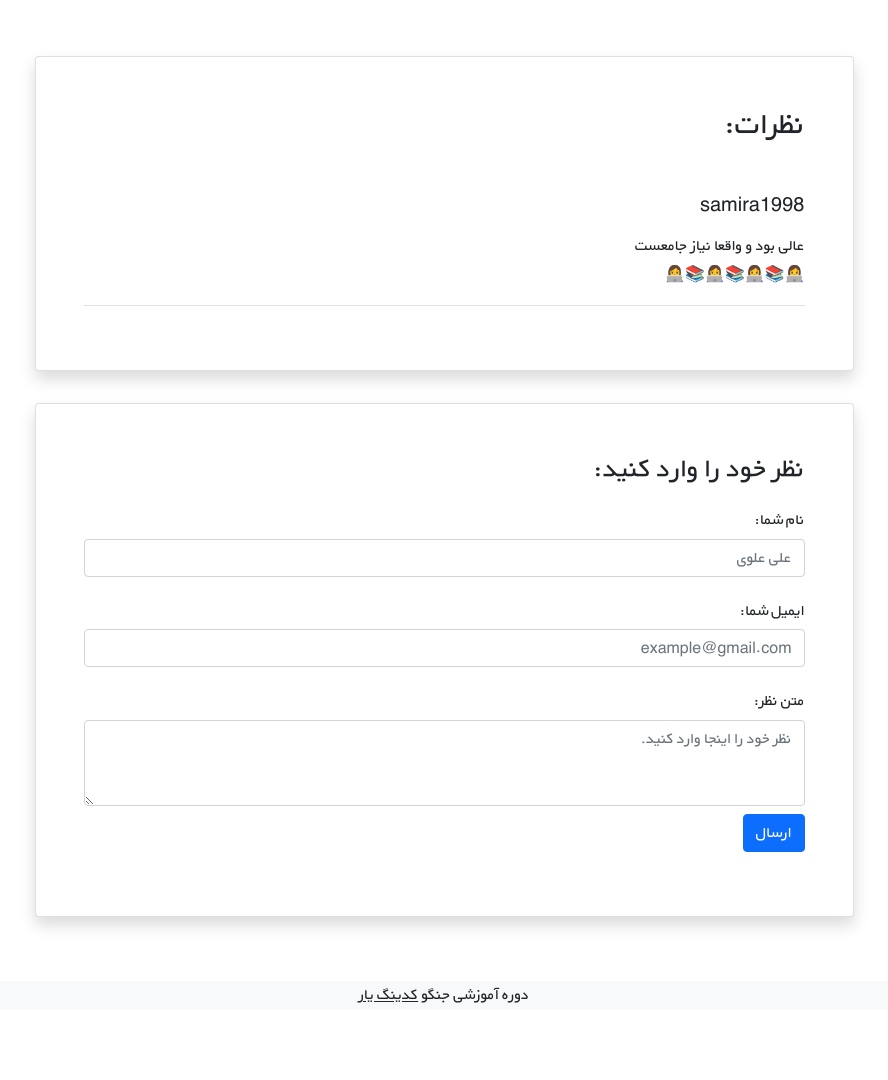
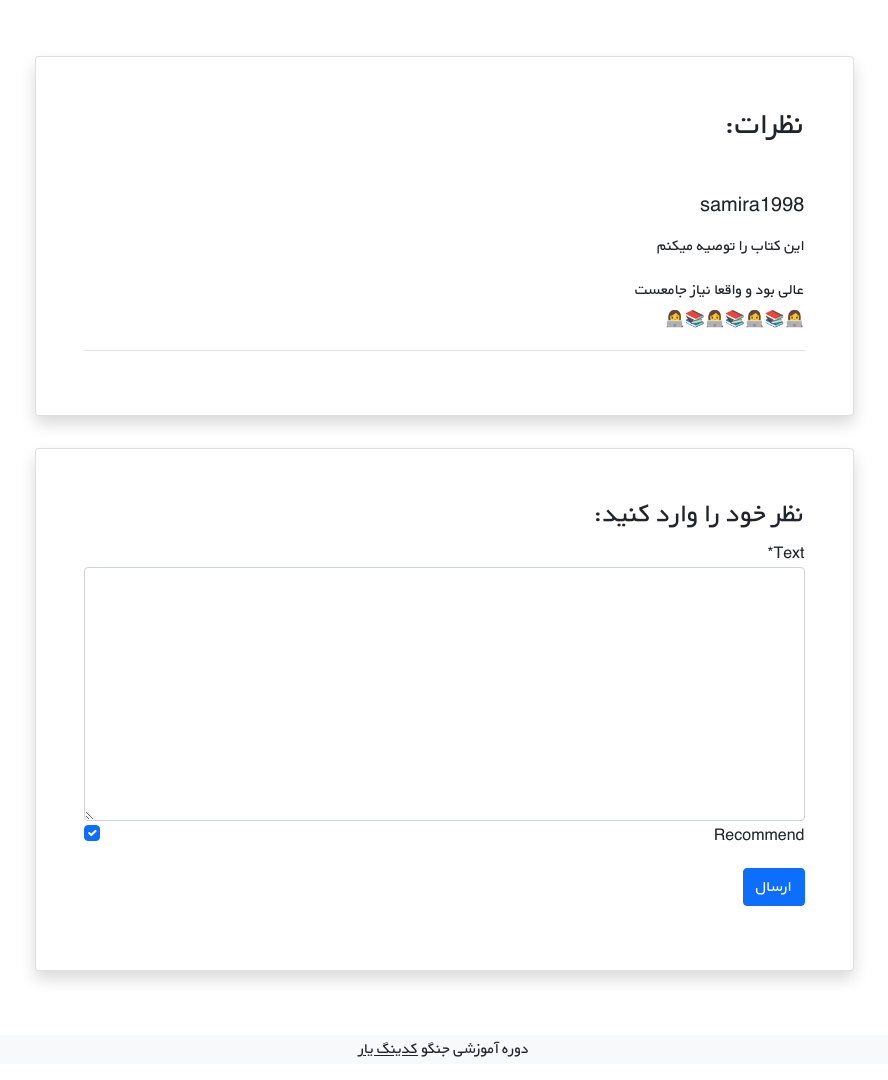
Before and after one commit to SamiraDorchalian/bookStoreWebsiteProjectDjango, a Django app: page /books/1/ in a window 1280 px wide. Shown: the part 1914-2994 px from the top of the page, without its empty margins (196-1084 px from the left). Before the commit the page ends 2917 px from the top, so only its background shows below. Run offline with Django 4.2, Linux system fonts and the light colour scheme; data comes from the database, SQL or seed files in the repository; both versions use the stored data as it was after the commit; parts of the project's set-up code (start-up, migrations or seed data) failed here and were passed over; some libraries are stand-ins or nearby versions.

Commit message:
add comment form to book detail view

```diff
--- a/bookStoreWebsiteProjectDjango-with-db.sqlite3/books/admin.py
+++ b/bookStoreWebsiteProjectDjango-with-db.sqlite3/books/admin.py
@@ -4,7 +4,7 @@ from .models import Book, Comment
 
 @admin.register(Comment)
 class CommentAdmin(admin.ModelAdmin):
-    list_display = ('user', 'book', 'text', 'datetime_craeted', )
+    list_display = ('user', 'book', 'text', 'datetime_craeted', 'recommend', 'is_active', )
 
 
 admin.site.register(Book)
--- /dev/null
+++ b/bookStoreWebsiteProjectDjango-with-db.sqlite3/books/forms.py
@@ -0,0 +1,8 @@
+from django import forms
+
+from .models import Comment
+
+class CommentForm(forms.ModelForm):
+    class Meta:
+        model = Comment
+        fields = ('text', 'recommend', )
--- a/bookStoreWebsiteProjectDjango-with-db.sqlite3/books/models.py
+++ b/bookStoreWebsiteProjectDjango-with-db.sqlite3/books/models.py
@@ -20,6 +20,8 @@ class Comment(models.Model):
     user = models.ForeignKey(get_user_model(), on_delete=models.CASCADE)
     book = models.ForeignKey(Book, on_delete=models.CASCADE, related_name='comments')
     text = models.TextField()
+    is_active = models.BooleanField(default=True)
+    recommend = models.BooleanField(default=True)
 
     datetime_craeted = models.DateTimeField(auto_now_add=True)
 
--- a/bookStoreWebsiteProjectDjango-with-db.sqlite3/books/templates/books/book_detail.html
+++ b/bookStoreWebsiteProjectDjango-with-db.sqlite3/books/templates/books/book_detail.html
@@ -1,4 +1,5 @@
 {% extends "_base.html" %}
+{% load crispy_forms_tags %}
 {% comment %} {% load book_tags %} {% endcomment %}
 
 {% block page_title %}جزئیات کتاب {{ book.title }}{% endblock page_title %}
@@ -35,43 +36,36 @@
                     </div>
                 </div>
             </div>
-
             <div class="d-flex justify-content-center">
                 <div class="my-3 p-5 w-sm-75 w-100">
                     {{ book.description|linebreaks }}
                 </div>
             </div>
-
             <div class="d-flex justify-content-center">
                 <div class="card shadow my-3 p-5 w-sm-75 w-100">
                     <h2 class="mb-5">نظرات:</h2>
                     {% for comment in comments %}
-                        <div class="border-bottom mb-3">
-                            <h5 class="mb-3">{{ comment.user.username }}</h5>
-                            <p>{{ comment.text|linebreaks }}</p>
-                        </div>
+                        {% if comment.is_active %}
+                            <div class="border-bottom mb-3">
+                                <h5 class="mb-3">{{ comment.user.username }}</h5>
+                                {% if comment.recommend %}
+                                    <p>این کتاب را توصیه میکنم</p>
+                                {% else %}
+                                    <p>این کتاب را توصیه نمیکنم</p>
+                                {% endif %}
+                                <p>{{ comment.text|linebreaks }}</p>
+                            </div>
+                        {% endif %}
                     {% endfor %}
                 </div>
             </div>
-
             <div class="d-flex justify-content-center">
                 <div class="card shadow my-3 p-5 w-sm-75 w-100">
                     <h3>نظر خود را وارد کنید:</h3>
                     <form method="POST">
-                        <div class="form-group py-2">
-                            <label class="py-1" for="author_name">نام شما:</label>
-                            <input type="text" class="form-control" placeholder="علی علوی" name="author_name">
-                        </div>
-                        <div class="form-group py-2">
-                            <label class="py-1" for="email">ایمیل شما:</label>
-                            <input type="email" class="form-control" placeholder="example@gmail.com" name="email">
-                        </div>
-                        <div class="form-group py-2">
-                            <label class="py-1" for="comment_text">متن نظر:</label>
-                            <textarea class="form-control" name="text" rows="3"
-                                      placeholder="نظر خود را اینجا وارد کنید."></textarea>
-                        </div>
-                        <button type="submit" class="btn btn-primary">ارسال</button>
+                        {% csrf_token %}
+                        {{ comment_form|crispy }}
+                        <button type="submit" class="btn btn-primary mt-3">ارسال</button>
                     </form>
                 </div>
             </div>
--- a/bookStoreWebsiteProjectDjango-with-db.sqlite3/books/views.py
+++ b/bookStoreWebsiteProjectDjango-with-db.sqlite3/books/views.py
@@ -3,6 +3,7 @@ from django.urls import reverse_lazy
 from django.shortcuts import get_object_or_404, render
 
 from .models import Book
+from .forms import CommentForm
 
 class BookListView(generic.ListView):
     model = Book
@@ -10,16 +11,28 @@ class BookListView(generic.ListView):
     template_name = 'books/book_list.html'
     context_object_name = 'books'
 
-# class BookDetailView(generic.DetailView):
-#     model = Book
-#     template_name = 'books/book_detail.html'
-
 def book_detail_view(request, pk):
     # get book object
     book = get_object_or_404(Book, pk=pk)
     # get book comments
     book_comments = book.comments.all()
-    return render(request, 'books/book_detail.html', {'book': book, 'comments': book_comments})
+
+    if request.method == 'POST':
+        comment_form = CommentForm(request.POST)
+        if comment_form.is_valid():
+            new_comment = comment_form.save(commit=False)
+            new_comment.book = book
+            new_comment.user = request.user
+            new_comment.save()
+            comment_form = CommentForm()
+    else:
+        comment_form = CommentForm()
+
+    return render(request, 'books/book_detail.html', {
+        'book': book,
+        'comments': book_comments,
+        'comment_form': comment_form,
+    })
 
 
 class BookCreateView(generic.CreateView):
```
Also changed, not shown: bookStoreWebsiteProjectDjango-with-db.sqlite3/books/migrations/0005_comment_is_active_comment_recommend.py (added), bookStoreWebsiteProjectDjango-with-db.sqlite3/db.sqlite3.
